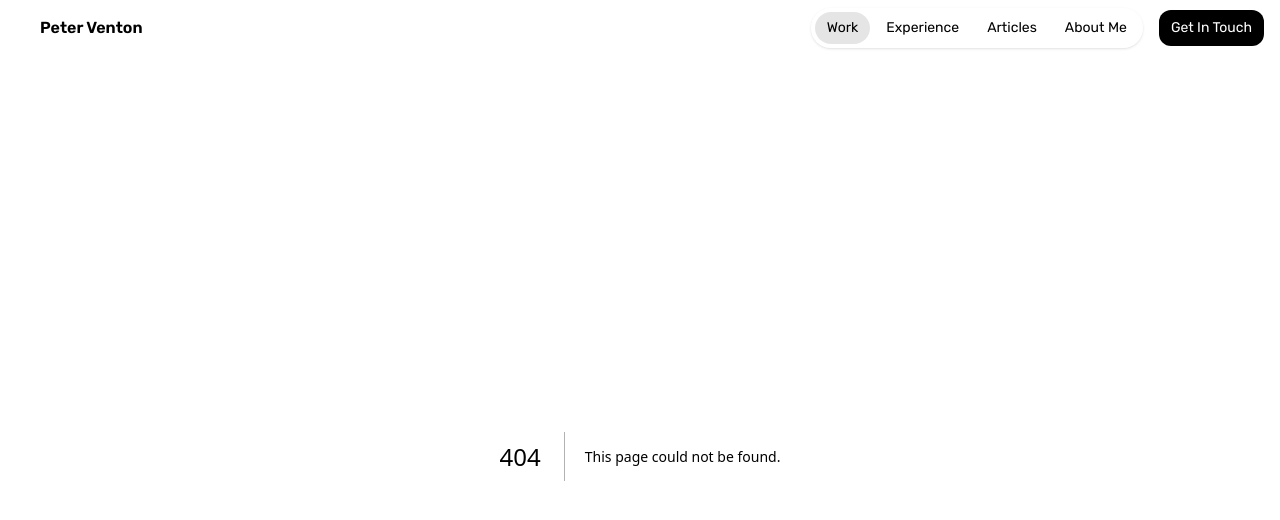
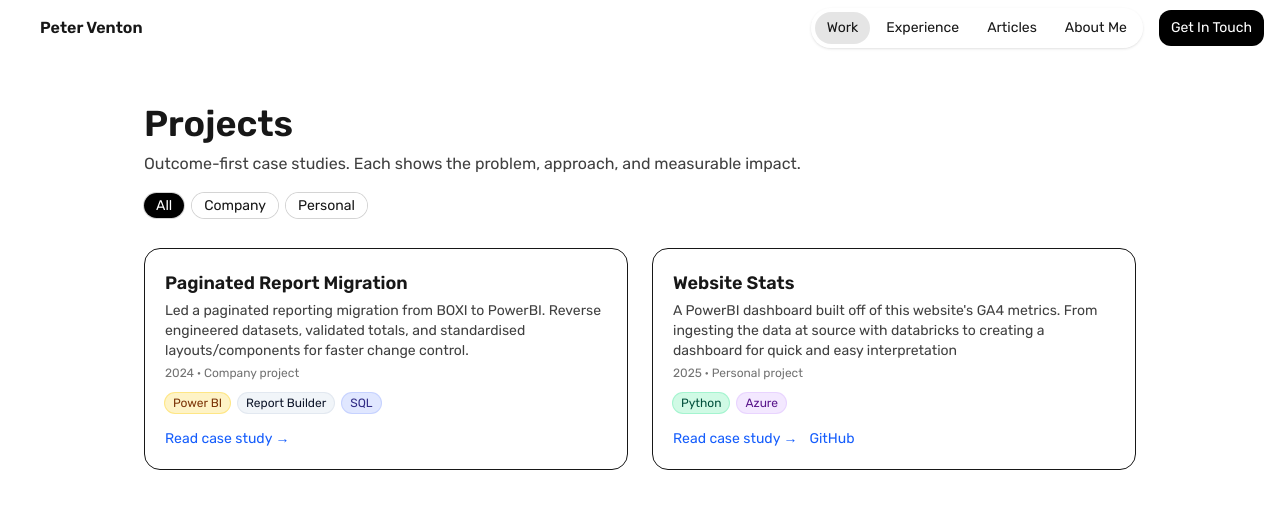
Before and after one commit to PeterSVenton/portfolio, a Next.js app: page /work in a window 1280 px wide. Before the commit this address had no page. Shown: the top 520 px of the page. Built offline with nearby package versions, Linux system fonts and the light colour scheme.

Commit message:
added work page added projects configurable for the work page

```diff
--- /dev/null
+++ b/src/app/work/page.tsx
@@ -0,0 +1,98 @@
+import type { Metadata } from 'next'
+import Link from 'next/link'
+import TrackLink from '@/components/TrackLink'
+import TechChip from '@/components/TechChip'
+import { projects } from '@/data/projects'
+
+
+export const metadata: Metadata = {
+  title: 'Projects',
+  description: 'Outcome-first case studies.',
+}
+
+type Search = { type?: string } //queryParameter in url
+
+export default async function WorkPage({ searchParams }: { searchParams: Promise<Search> }) {
+  const type = (await searchParams).type as undefined | 'Company project' | 'Personal project'
+  const filtered = type ? projects.filter(p => p.context === type) : projects
+  const byDate = filtered //TODO: sort by dates for relevancy
+
+  const types: Array<{ label: string; value?: Search['type'] }> = [
+    { label: 'All' },
+    { label: 'Company', value: 'Company project' },
+    { label: 'Personal', value: 'Personal project' }
+]
+
+  return (
+    <main className="mx-auto max-w-5xl px-4 py-12">
+      <header>
+        <h1 className="text-4xl font-semibold">Projects</h1>
+        <p className="mt-2 text-neutral-700">
+          Outcome-first case studies. Each shows the problem, approach, and measurable impact.
+        </p>
+
+        {/* Filter options */}
+        <ul className="mt-5 flex flex-wrap gap-2 text-sm">
+          {types.map(({ label, value }) => {
+            const href = value ? `/work?type=${encodeURIComponent(value)}` : '/work'
+            const active = (!type && !value) || (type && value === type)
+            return (
+              <li key={label}>
+                <Link
+                  href={href}
+                  className={`rounded-full px-3 py-1 ring-1 ring-neutral-300 ${
+                    active ? 'bg-black text-white ring-black' : 'bg-white hover:bg-black/5'
+                  }`}
+                >
+                  {label}
+                </Link>
+              </li>
+            )
+          })}
+        </ul>
+      </header>
+
+      {/* Cards */}
+      <ul className="mt-8 grid gap-6 sm:grid-cols-2">
+        {byDate.map((p) => (
+          <li key={p.slug} className="rounded-2xl border p-5 hover:bg-black/5">
+            <h2 className="text-lg font-semibold">
+              <TrackLink href={`/work/${p.slug}`}>{p.title}</TrackLink>
+            </h2>
+            <p className="mt-1 text-sm text-neutral-700">{p.summary}</p>
+            <p className="mt-1 text-xs text-neutral-500">{p.period} · {p.context}</p>
+
+            {p.stack?.length && (
+              <div className="mt-2">
+                <TechChip items={p.stack} />
+              </div>
+            )}
+
+            {p.impact?.length && (
+              <ul className="mt-3 list-disc ps-5 text-sm text-neutral-700">
+                {p.impact.map((b, i) => <li key={i}>{b}</li>)}
+              </ul>
+            )}
+
+            <div className="mt-4 flex flex-wrap gap-3 text-sm">
+              <TrackLink href={`/work/${p.slug}`} className="text-blue-600">Read case study →</TrackLink>
+              {p.links?.deepDive && <TrackLink href={p.links.deepDive} className="text-blue-600">Deep Dive</TrackLink>}
+              {p.links?.explainer && <TrackLink href={p.links.explainer} className="text-blue-600">Explainer</TrackLink>}
+              {p.links?.repo && (
+                <a href={p.links.repo} target="_blank" rel="noopener noreferrer" className="text-blue-600">GitHub</a>
+              )}
+              {p.links?.demo && (
+                <a href={p.links.demo} target="_blank" rel="noopener noreferrer" className="text-blue-600">Demo</a>
+              )}
+            </div>
+          </li>
+        ))}
+      </ul>
+
+      {/* Empty */}
+      {byDate.length === 0 && (
+        <p className="mt-10 text-neutral-600">No projects yet for this filter.</p>
+      )}
+    </main>
+  )
+}
--- /dev/null
+++ b/src/data/projects.ts
@@ -0,0 +1,38 @@
+import { Tech } from '@/data/tech'
+
+export type Project = {
+  slug: string
+  title: string
+  summary: string
+  period: string
+  context: 'Company project' | 'Personal project' | 'Internship'
+  impact?: string[]
+  stack?: Tech[]
+  links?: {
+    deepDive?: string
+    explainer?: string
+    repo?: string
+    demo?: string
+  }
+  tags?: string[]                 //for lower grain filtering
+}
+
+export const projects: Project[] = [
+  {
+    slug: 'paginated-migration',
+    title: 'Paginated Report Migration',
+    summary: 'Led a paginated reporting migration from BOXI to PowerBI. Reverse engineered datasets, validated totals, and standardised layouts/components for faster change control.',
+    period: '2024',
+    context: 'Company project',
+    stack: [Tech.PowerBI, Tech.ReportBuilder, Tech.SQL],
+  },
+  {
+    slug: 'ga4-databricks',
+    title: 'Website Stats',
+    summary: 'A PowerBI dashboard built off of this website\'s GA4 metrics. From ingesting the data at source with databricks to creating a dashboard for quick and easy interpretation',
+    period: '2025',
+    context: 'Personal project',
+    stack: [Tech.Python, Tech.Azure],
+    links: { repo: 'https://github.com/your-handle/delta-demo' },
+  },
+]
```
